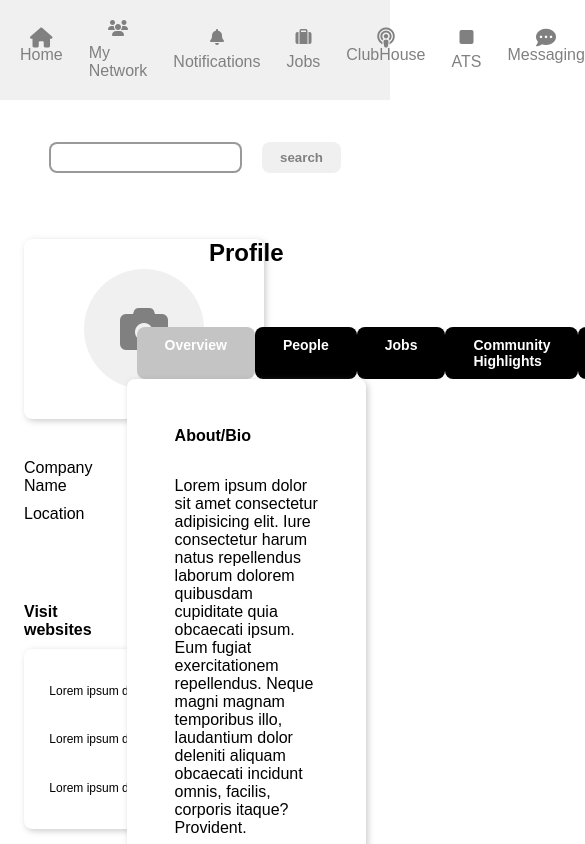
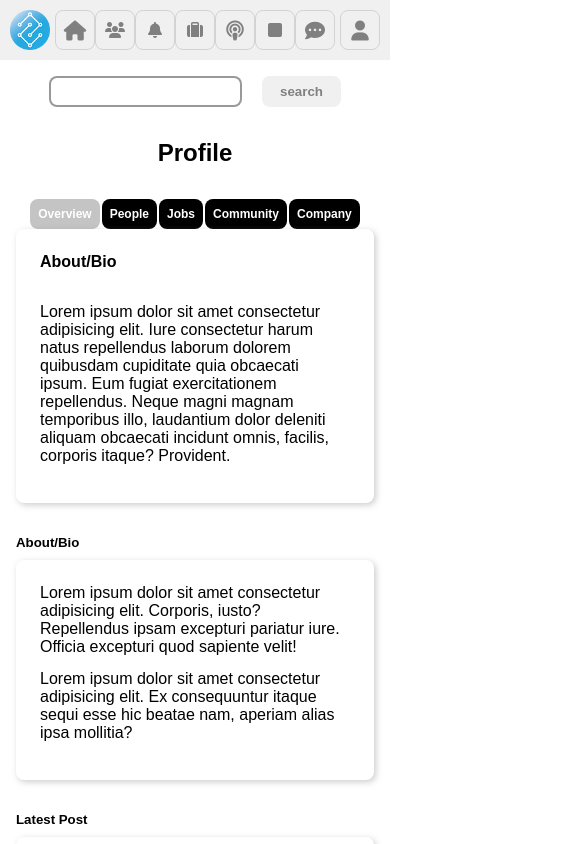
Before and after one commit to osmonoh/profile-page-tecklink, a plain HTML site: page index.html in a window 390 px wide. Shown: the top 844 px of the page, 585 px wide, since content can reach past the window. Drawn offline with Linux system fonts and the light colour scheme.

Commit message:
add media querries

```diff
--- a/index.html
+++ b/index.html
@@ -66,6 +66,7 @@
           <!-- ASIDE  -->
           <aside class="aside-left">
             <div class="aside-details aside-top">
+              <h4 class="details-heading">Profile image</h4>
               <div class="avatar">
                 <div class="avatar-circle">
                   <i class="fa fa-camera fa-3x" aria-hidden="true"></i>
@@ -164,8 +165,8 @@
                 <div class="btn-menu btn-menu-active">Overview</div>
                 <div class="btn-menu">People</div>
                 <div class="btn-menu">Jobs</div>
-                <div class="btn-menu">Community Highlights</div>
-                <div class="btn-menu">Company News</div>
+                <div class="btn-menu">Community <span>Highlights</span></div>
+                <div class="btn-menu">Company <span>News</span></div>
               </div>
               <div class="main-card">
                 <h5 class="main-card-heading">About/Bio</h5>
--- a/style.css
+++ b/style.css
@@ -18,7 +18,7 @@ a {
   text-decoration: none;
 }
 
-/* HEADER  */
+/* ------------- HEADER ---------------------  */
 
 .navbar-wrap {
   background-color: #f0f0f0;
@@ -38,6 +38,7 @@ a {
 }
 
 .navbar-logo img {
+  display: block;
   width: 100%;
 }
 
@@ -84,7 +85,7 @@ a {
   cursor: pointer;
 }
 
-/* MAIN  */
+/* -------------- MAIN --------------  */
 
 .main {
   max-width: 1200px;
@@ -96,6 +97,8 @@ a {
   display: flex;
   justify-content: space-between;
 }
+
+/* ASIDE  */
 
 .aside-left {
   width: 25%;
@@ -200,6 +203,8 @@ a {
   margin: 0 auto;
   border-bottom: 1px solid #c4c4c4;
 }
+
+/* MAIN SECTION  */
 
 .main-section {
   width: 70%;
@@ -380,6 +385,8 @@ a {
   margin-bottom: 6rem;
 }
 
+/* MAP  */
+
 .map {
   box-shadow: 2px 2px 6px rgba(128, 128, 128, 0.4);
   border-radius: 8px;
@@ -391,3 +398,114 @@ a {
   width: 100%;
   height: 280px;
 }
+
+/* @@@@@@@@@@ MEDIA QUERIES @@@@@@@@@@  */
+
+@media (max-width: 900px) {
+  .navbar {
+    padding: 1rem;
+  }
+
+  .navbar-logo {
+    width: 5rem;
+  }
+
+  .navbar p {
+    display: none;
+  }
+
+  .navbar-middle {
+    gap: 0;
+  }
+
+  .navbar-middle-link,
+  .navbar-profile {
+    border: 1px solid lightgrey;
+    border-radius: 8px;
+
+    width: 5rem;
+    height: 5rem;
+    display: flex;
+    justify-content: center;
+    align-items: center;
+  }
+
+  .search-form {
+    padding: 1.6rem 0;
+  }
+
+  .main-top-container {
+    flex-direction: column;
+    align-items: center;
+  }
+
+  .aside-left {
+    order: 1;
+    width: 100%;
+    display: flex;
+    justify-content: center;
+    flex-wrap: wrap;
+    gap: 0.6rem;
+  }
+
+  .avatar-text {
+    margin-bottom: 0;
+  }
+
+  .main-section {
+    width: 100%;
+  }
+
+  .menu-buttons {
+    justify-content: center;
+    gap: 0.6rem;
+  }
+
+  .btn-menu {
+    padding: 0.8rem;
+    text-align: center;
+  }
+}
+
+@media (max-width: 570px) {
+  .btn-menu span {
+    display: none;
+  }
+}
+
+@media (max-width: 480px) {
+  .navbar-logo {
+    width: 4rem;
+  }
+
+  .navbar-middle-link,
+  .navbar-profile {
+    width: 4rem;
+    height: 4rem;
+  }
+
+  .main {
+    padding: 1.6rem;
+  }
+
+  .main-section-heading {
+    margin-bottom: 3.2rem;
+  }
+
+  .menu-buttons {
+    gap: 0.2rem;
+  }
+
+  .btn-menu {
+    font-size: 1.2rem;
+  }
+
+  .main-card {
+    margin-bottom: 3.2rem;
+    padding: 2.4rem;
+  }
+
+  .card-topic {
+    margin-bottom: 4rem;
+  }
+}
```
